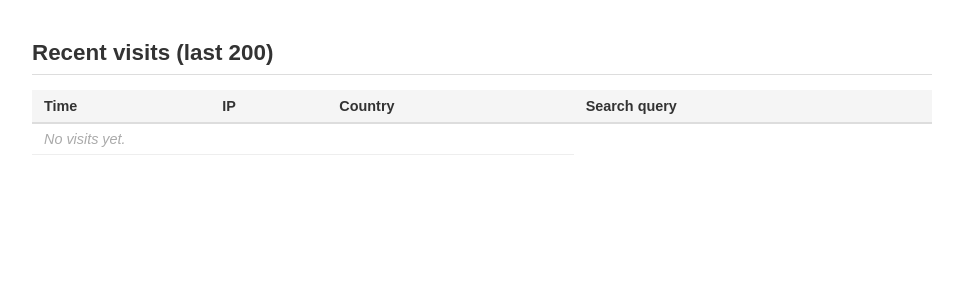
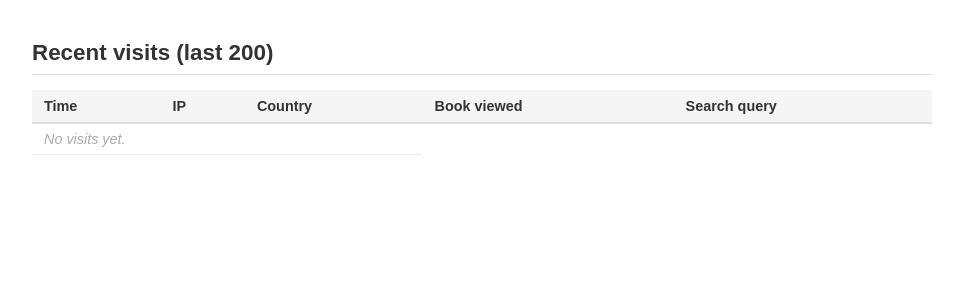
Before and after one commit to habakook/zohar, a Django app: page /mySecretStats8472/ in a window 1280 px wide. Shown: the top 300 px of the page, without its empty margins (158-1121 px from the left). Run offline with Django 3.2, Linux system fonts and the light colour scheme; data that the repository does not hold is empty.

Commit message:
track book views in stats

```diff
--- a/zohar/models.py
+++ b/zohar/models.py
@@ -4,6 +4,7 @@ from django.db import models
 class Visit(models.Model):
     ip = models.GenericIPAddressField()
     query = models.CharField(max_length=500, blank=True, default='')
+    book = models.CharField(max_length=500, blank=True, default='')
     country = models.CharField(max_length=100, blank=True, default='')
     timestamp = models.DateTimeField(auto_now_add=True)
 
--- a/zohar/templates/zohar/stats.html
+++ b/zohar/templates/zohar/stats.html
@@ -17,7 +17,7 @@
   <h1>Recent visits (last 200)</h1>
   <table>
     <thead>
-      <tr><th>Time</th><th>IP</th><th>Country</th><th>Search query</th></tr>
+      <tr><th>Time</th><th>IP</th><th>Country</th><th>Book viewed</th><th>Search query</th></tr>
     </thead>
     <tbody>
       {% for v in visits %}
@@ -25,6 +25,7 @@
         <td>{{ v.timestamp|date:"Y-m-d H:i" }}</td>
         <td>{{ v.ip }}</td>
         <td>{% if v.country %}{{ v.country }}{% else %}<span class="empty">—</span>{% endif %}</td>
+        <td>{% if v.book %}{{ v.book }}{% else %}<span class="empty">—</span>{% endif %}</td>
         <td>{% if v.query %}<b>{{ v.query }}</b>{% else %}<span class="empty">—</span>{% endif %}</td>
       </tr>
       {% empty %}
--- a/zohar/views.py
+++ b/zohar/views.py
@@ -47,7 +47,8 @@ def index(request):
 
     ip = request.META.get('HTTP_X_FORWARDED_FOR', request.META.get('REMOTE_ADDR', '')).split(',')[0].strip()
     country = get_country(ip)
-    Visit.objects.create(ip=ip, query=value or '', country=country)
+    viewed_book = title_lib1 or title_lib2 or ''
+    Visit.objects.create(ip=ip, query=value or '', book=viewed_book, country=country)
 
     if value != '':
         debug, found_verses = search(value, main_lib, filter)
```
